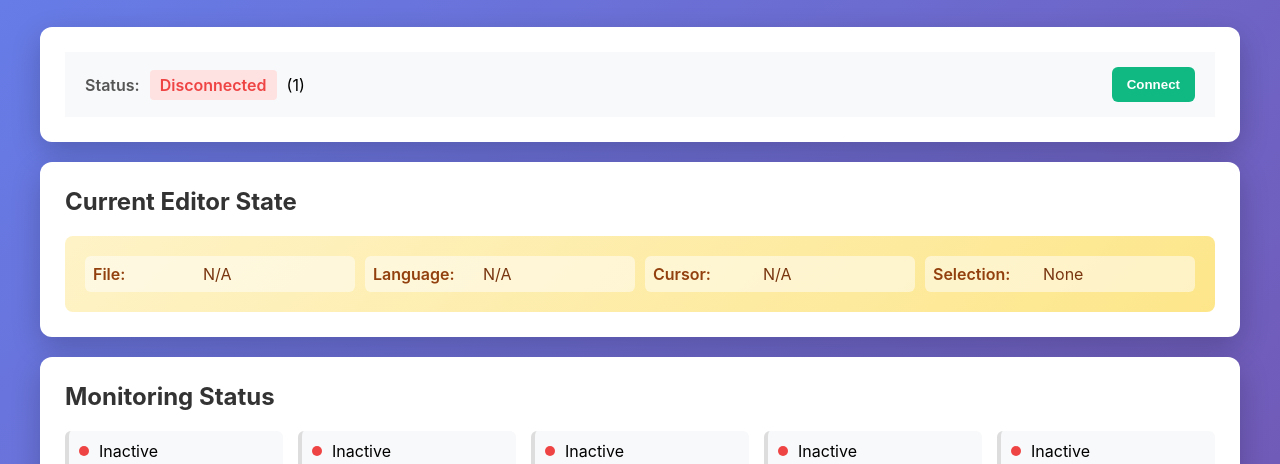
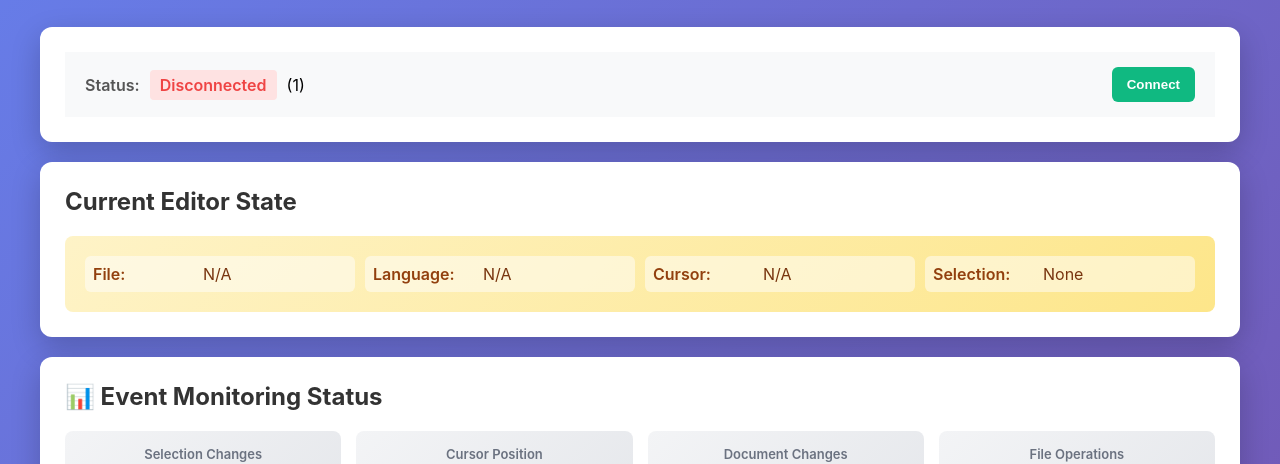
Before and after one commit to jiangxiaoxuan0721/ai-bridge, a website: page client/index.html in a window 1280 px wide. Shown: the part 102-566 px from the top of the page. Drawn offline with Linux system fonts and the light colour scheme.

Commit message:
better frontend

```diff
--- a/client/index.html
+++ b/client/index.html
@@ -49,27 +49,23 @@
         </div>
 
         <div class="container">
-            <h2>Monitoring Status</h2>
-            <div class="status-grid">
-                <div id="status-selection" class="status-item">
-                    <div class="status-dot"></div>
-                    <span class="status-text">Selection Changes</span>
+            <h2>📊 Event Monitoring Status</h2>
+            <div class="monitoring-grid">
+                <div id="status-selection" class="monitor-card">
+                    <div class="monitor-label">Selection Changes</div>
+                    <div class="monitor-status" id="selection-status">⏸️</div>
                 </div>
-                <div id="status-cursor" class="status-item">
-                    <div class="status-dot"></div>
-                    <span class="status-text">Cursor Position</span>
+                <div id="status-cursor" class="monitor-card">
+                    <div class="monitor-label">Cursor Position</div>
+                    <div class="monitor-status" id="cursor-status">⏸️</div>
                 </div>
-                <div id="status-document" class="status-item">
-                    <div class="status-dot"></div>
-                    <span class="status-text">Document Changes</span>
+                <div id="status-document" class="monitor-card">
+                    <div class="monitor-label">Document Changes</div>
+                    <div class="monitor-status" id="document-status">⏸️</div>
                 </div>
-                <div id="status-file" class="status-item">
-                    <div class="status-dot"></div>
-                    <span class="status-text">File Operations</span>
-                </div>
-                <div id="status-auto" class="status-item">
-                    <div class="status-dot"></div>
-                    <span class="status-text">Auto Monitoring</span>
+                <div id="status-file" class="monitor-card">
+                    <div class="monitor-label">File Operations</div>
+                    <div class="monitor-status" id="file-status">⏸️</div>
                 </div>
             </div>
         </div>
--- a/client/modules/event-handlers.js
+++ b/client/modules/event-handlers.js
@@ -9,8 +9,7 @@ class EventHandlers {
             selectionChanges: false,
             cursorPosition: false,
             documentChanges: false,
-            fileOperations: false,
-            autoMonitoring: false
+            fileOperations: false
         };
     }
 
@@ -84,10 +83,6 @@ class EventHandlers {
      */
     handleSpecialMessages(message) {
         switch (message.type) {
-            case 'welcome':
-                this.monitoringStatus.autoMonitoring = message.data.monitoringEnabled;
-                break;
-
             case 'selectionChanged':
                 this.monitoringStatus.selectionChanges = true;
                 break;
@@ -104,14 +99,6 @@ class EventHandlers {
             case 'fileOpened':
                 this.monitoringStatus.fileOperations = true;
                 break;
-
-            case 'monitoringStatusChanged':
-                this.monitoringStatus.autoMonitoring = message.data.enabled;
-                break;
-
-            case 'initialState':
-                this.monitoringStatus.autoMonitoring = message.data.monitoringEnabled;
-                break;
         }
 
         // 更新UI中的监控状态
@@ -126,8 +113,7 @@ class EventHandlers {
             selectionChanges: false,
             cursorPosition: false,
             documentChanges: false,
-            fileOperations: false,
-            autoMonitoring: false
+            fileOperations: false
         };
 
         this.uiManager.updateMonitoringStatus(this.monitoringStatus);
--- a/client/modules/ui-manager.js
+++ b/client/modules/ui-manager.js
@@ -7,11 +7,10 @@ class UIManager {
         this.connectionStatus = document.getElementById('connection-status');
         this.reconnectCount = document.getElementById('reconnect-count');
         this.statusIndicators = {
-            selectionChanges: document.getElementById('status-selection'),
-            cursorPosition: document.getElementById('status-cursor'),
-            documentChanges: document.getElementById('status-document'),
-            fileOperations: document.getElementById('status-file'),
-            autoMonitoring: document.getElementById('status-auto')
+            selectionChanges: document.getElementById('selection-status'),
+            cursorPosition: document.getElementById('cursor-status'),
+            documentChanges: document.getElementById('document-status'),
+            fileOperations: document.getElementById('file-status')
         };
     }
 
@@ -44,15 +43,24 @@ class UIManager {
     updateStatusIndicator(indicator, active) {
         if (this.statusIndicators[indicator]) {
             const statusElement = this.statusIndicators[indicator];
-            const statusText = statusElement.querySelector('.status-text');
-            const statusDot = statusElement.querySelector('.status-dot');
 
             if (active) {
-                statusText.textContent = 'Active';
-                statusDot.style.backgroundColor = '#10b981'; // 绿色
+                statusElement.textContent = '✅';
+                statusElement.classList.add('active');
+                statusElement.classList.remove('inactive');
+
+                // 2秒后恢复为暂停状态
+                setTimeout(() => {
+                    if (this.statusIndicators[indicator]) {
+                        statusElement.textContent = '⏸️';
+                        statusElement.classList.remove('active');
+                        statusElement.classList.add('inactive');
+                    }
+                }, 2000);
             } else {
-                statusText.textContent = 'Inactive';
-                statusDot.style.backgroundColor = '#ef4444'; // 红色
+                statusElement.textContent = '⏸️';
+                statusElement.classList.add('inactive');
+                statusElement.classList.remove('active');
             }
         }
     }
@@ -62,11 +70,14 @@ class UIManager {
      * @param {Object} status 监听状态对象
      */
     updateMonitoringStatus(status) {
+        // 对于临时状态，不需要特殊处理
+        // 使用表情符号和动画效果
+
+        // 更新各个状态指示器
         this.updateStatusIndicator('selectionChanges', status.selectionChanges);
         this.updateStatusIndicator('cursorPosition', status.cursorPosition);
         this.updateStatusIndicator('documentChanges', status.documentChanges);
         this.updateStatusIndicator('fileOperations', status.fileOperations);
-        this.updateStatusIndicator('autoMonitoring', status.autoMonitoring);
     }
 
     /**
@@ -294,23 +305,28 @@ class UIManager {
      */
     updateMonitoringStatusByType(type) {
         const statusMap = {
-            'selectionChanged': { indicator: 'selectionChanges', active: true },
-            'selectionCleared': { indicator: 'selectionChanges', active: false },
-            'cursorPositionChanged': { indicator: 'cursorPosition', active: true },
-            'documentChanged': { indicator: 'documentChanges', active: true },
-            'fileSaved': { indicator: 'fileOperations', active: true },
-            'fileOpened': { indicator: 'fileOperations', active: true },
-            'activeEditorChanged': { indicator: 'fileOperations', active: true }
+            'selectionChanged': { indicator: 'selectionChanges', emoji: '✅' },
+            'selectionCleared': { indicator: 'selectionChanges', emoji: '⏸️' },
+            'cursorPositionChanged': { indicator: 'cursorPosition', emoji: '✅' },
+            'documentChanged': { indicator: 'documentChanges', emoji: '✅' },
+            'fileSaved': { indicator: 'fileOperations', emoji: '💾' },
+            'fileOpened': { indicator: 'fileOperations', emoji: '📂' },
+            'activeEditorChanged': { indicator: 'fileOperations', emoji: '📄' }
         };
 
         const status = statusMap[type];
         if (status) {
-            this.updateStatusIndicator(status.indicator, status.active);
+            const statusElement = this.statusIndicators[status.indicator];
+            if (statusElement) {
+                statusElement.textContent = status.emoji;
+                statusElement.classList.add('active');
 
-            // 对于事件触发的状态，2秒后恢复
-            if (status.active) {
+                // 2秒后恢复为暂停状态
                 setTimeout(() => {
-                    this.updateStatusIndicator(status.indicator, false);
+                    if (this.statusIndicators[status.indicator]) {
+                        statusElement.textContent = '⏸️';
+                        statusElement.classList.remove('active');
+                    }
                 }, 2000);
             }
         }
--- a/client/styles.css
+++ b/client/styles.css
@@ -153,28 +153,46 @@ body {
     background: #dc2626;
 }
 
-/* 状态网格 */
-.status-grid {
+/* 监控状态网格 */
+.monitoring-grid {
     display: grid;
-    grid-template-columns: repeat(auto-fit, minmax(180px, 1fr));
+    grid-template-columns: repeat(auto-fit, minmax(200px, 1fr));
     gap: 15px;
+    margin-top: 20px;
 }
 
-.status-item {
-    display: flex;
-    align-items: center;
-    padding: 10px;
-    border-radius: 6px;
-    background: #f8f9fa;
-    border-left: 4px solid #ddd;
+.monitor-card {
+    padding: 15px;
+    background: linear-gradient(135deg, #f3f4f6 0%, #e5e7eb 100%);
+    border-radius: 8px;
+    text-align: center;
+    transition: all 0.3s ease;
 }
 
-.status-dot {
-    width: 10px;
-    height: 10px;
-    border-radius: 50%;
-    background: #ef4444;
-    margin-right: 10px;
+.monitor-card:hover {
+    transform: translateY(-2px);
+    box-shadow: 0 4px 12px rgba(0,0,0,0.1);
+}
+
+.monitor-label {
+    font-size: 13px;
+    color: #6b7280;
+    margin-bottom: 8px;
+    font-weight: 600;
+}
+
+.monitor-status {
+    font-size: 32px;
+    transition: all 0.3s ease;
+}
+
+.monitor-status.active {
+    animation: bounce 0.5s ease;
+}
+
+@keyframes bounce {
+    0%, 100% { transform: scale(1); }
+    50% { transform: scale(1.2); }
 }
 
 /* 命令区域 */
```
Also changed, not shown: 1 other file.
